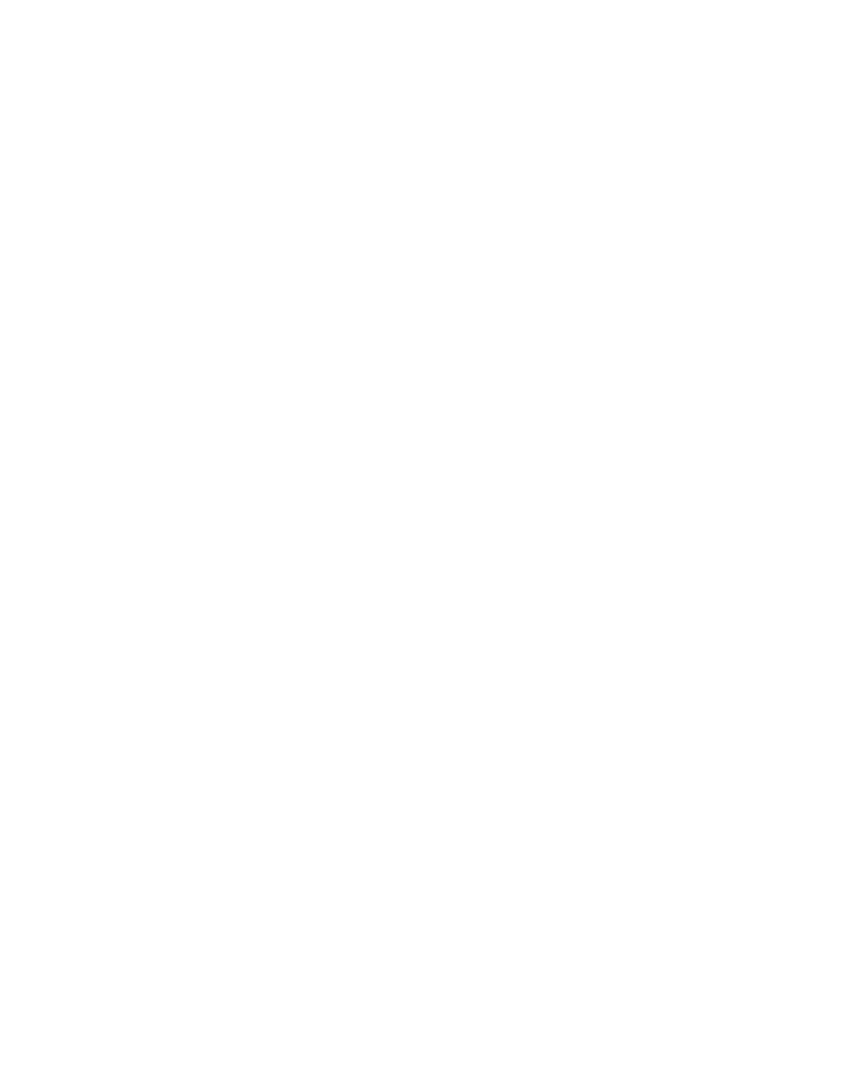
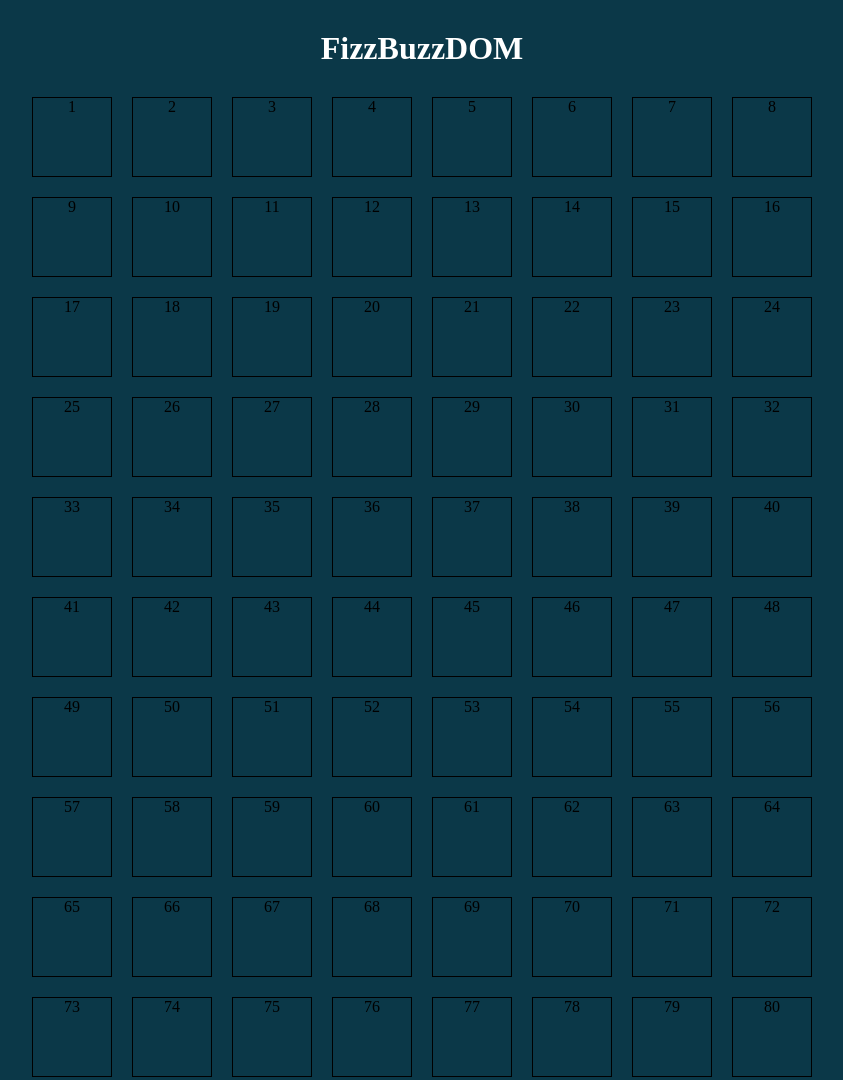
Before and after one commit to SebastianoGuzzon/js-fizzbuzz, a plain HTML site: page index.html in a window 1280 px wide. Shown: the top 1080 px of the page, without its empty margins (218-1061 px from the left). Before the commit the page ends 800 px from the top, so only its background shows below. Drawn offline with Linux system fonts and the light colour scheme.

Commit message:
Second Commit

```diff
--- a/css/style.css
+++ b/css/style.css
@@ -3,3 +3,32 @@
   padding: 0;
   box-sizing: border-box;
 }
+
+body{
+  background-color: #0B3848;
+}
+
+h1{
+  font-size: 2rem;
+  text-align: center;
+  margin-top: 30px;
+  color: white;
+
+}
+
+.container{
+  width: 800px;
+  display: flex;
+  margin: 20px auto;
+  flex-wrap: wrap;
+}
+.box{
+  width: 80px;
+  height: 80px;
+  border: 1px solid black;
+  display: flex;
+  justify-content: center;
+  align-content: center;
+  text-align: center;
+  margin: 10px;
+}
--- a/index.html
+++ b/index.html
@@ -5,10 +5,17 @@
   <meta http-equiv="X-UA-Compatible" content="IE=edge">
   <meta name="viewport" content="width=device-width, initial-scale=1.0">
   <link rel="stylesheet" href="css/style.css">
+
   <title>FizzBuzz</title>
 </head>
 <body>
 
+<h1>FizzBuzzDOM</h1>
+
+  <div class="container">
+
+  </div>
+
   <script src="js/script.js"></script>
 </body>
 </html>
--- a/js/script.js
+++ b/js/script.js
@@ -0,0 +1,15 @@
+
+const container = document.querySelector(".container");
+  console.log(container)
+
+for (let i = 1; i <= 100; i++){
+    console.log(i)
+
+    const box = document.createElement("div")
+
+    box.classList.add("box")
+
+    box.append(i)
+
+    container.append(box)
+  }
```
Also changed, not shown: 1 other file.
